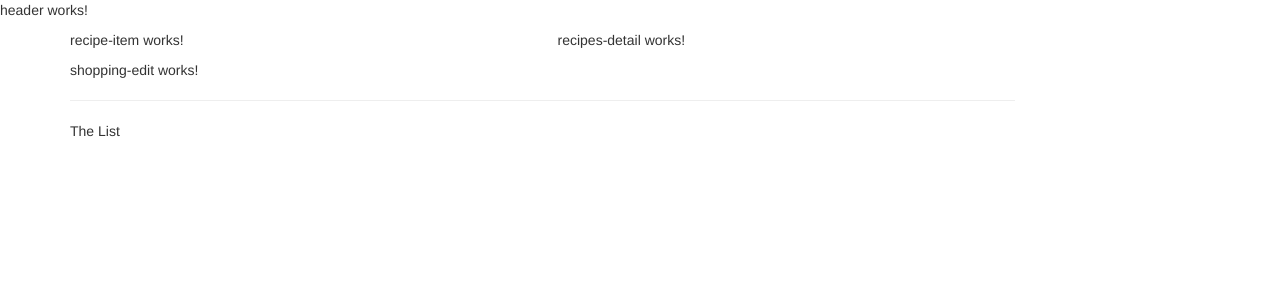
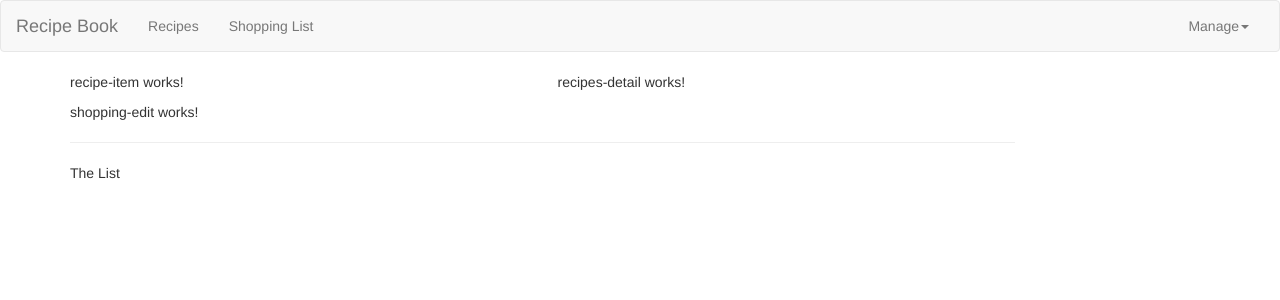
Before and after one commit to DejanBelic/course-the-complete-guide-to-angular-2, an Angular app: page / in a window 1280 px wide. Shown: the top 300 px of the page. Built offline with nearby package versions, Linux system fonts and the light colour scheme.

Commit message:
Adding a navigation bar.

```diff
--- a/src/app/header/header.component.html
+++ b/src/app/header/header.component.html
@@ -1 +1,22 @@
-<p>header works!</p>
+<nav class="navbar navbar-default">
+  <div class="container-fluid">
+    <div class="navbar-header">
+      <a href="#" class="navbar-brand">Recipe Book</a>
+    </div>
+    <div class="collapse navbar-collapse">
+      <ul class="nav navbar-nav">
+        <li><a href="#">Recipes</a></li>
+        <li><a href="#">Shopping List</a></li>
+      </ul>
+      <ul class="nav navbar-nav navbar-right">
+        <li class="dropdown">
+          <a href="#" class="dropdown-toggle">Manage<span class="caret"></span></a>
+          <ul class="dropdown-menu">
+            <li><a href="#">Save Data</a></li>
+            <li><a href="#">Fetch Data</a></li>
+          </ul>
+        </li>
+      </ul>
+    </div>
+  </div>
+</nav>
```
